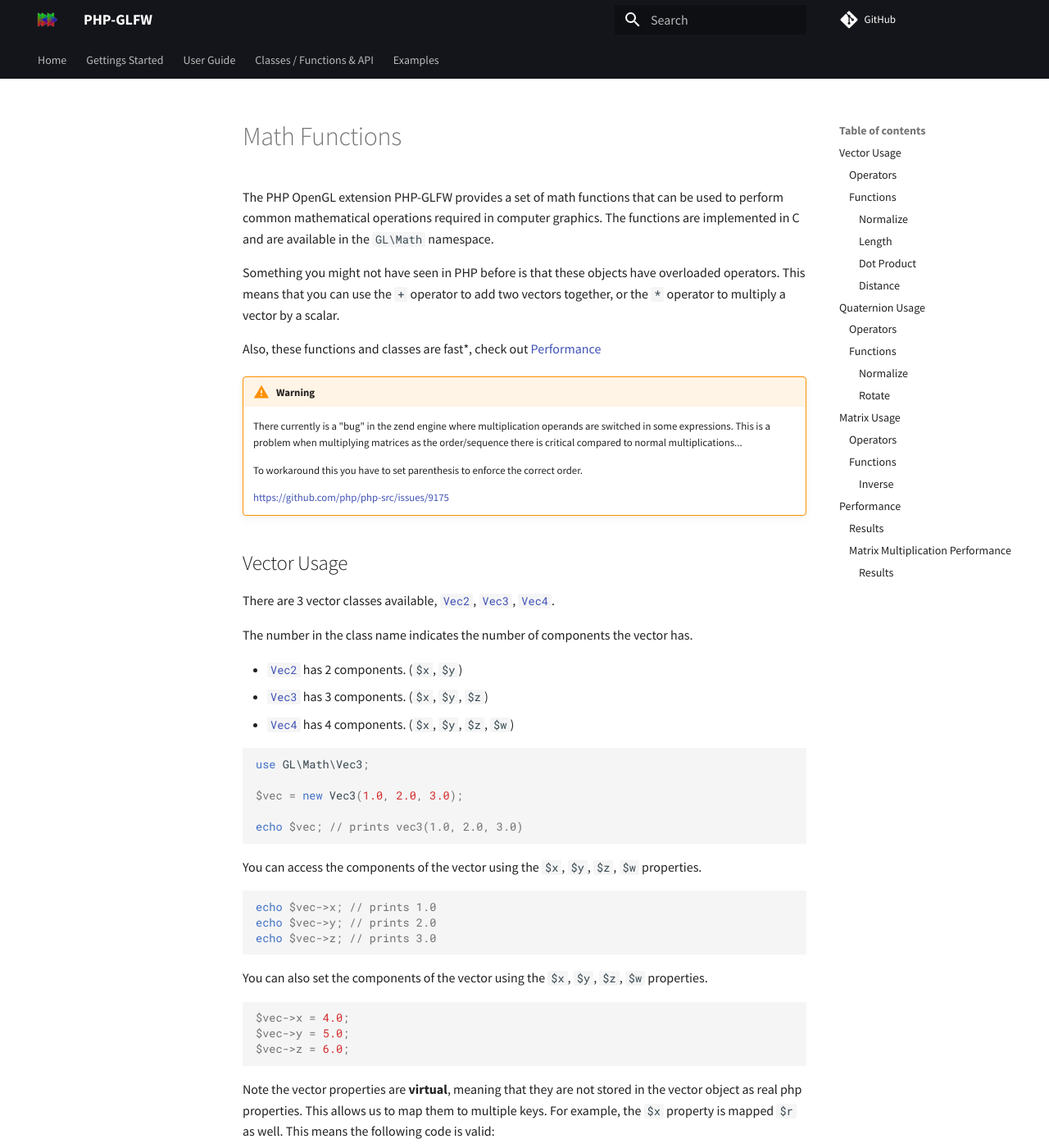
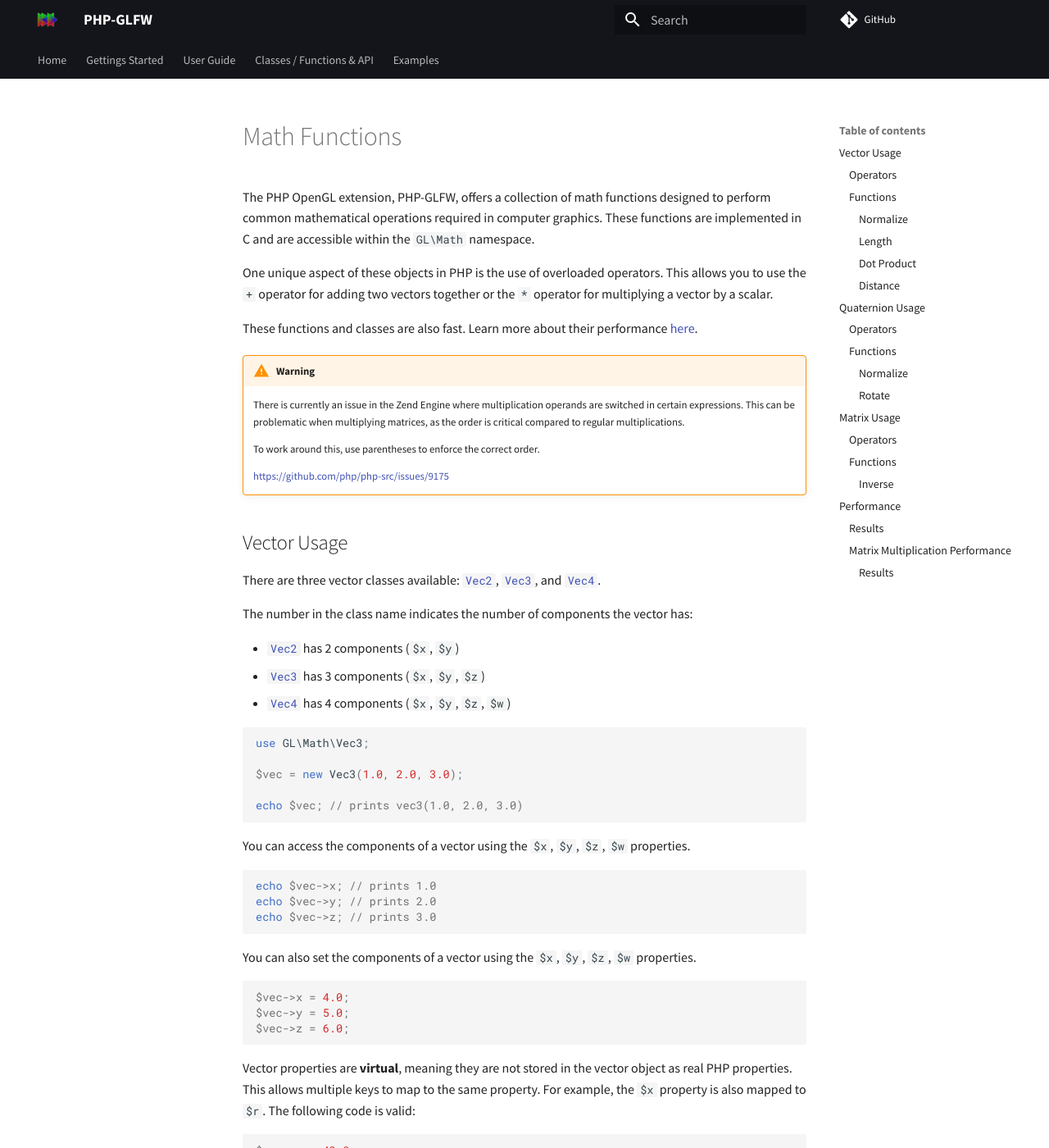
Before and after one commit to mario-deluna/php-glfw, an MkDocs documentation site: the page built from docs/user-guide/math/math_functions.md, in a window 1280 px wide and 1400 px high. Shown: the whole window at 82% size. Built offline with MkDocs 1.6.1 and Material for MkDocs 9.7.7, drawn with Linux system fonts in a browser that asks for light colours; comment, search, counter and statistics services are not loaded; some of the changed text lies outside the part shown.

Commit message:
Update math_functions.md

````diff
--- a/docs/user-guide/math/math_functions.md
+++ b/docs/user-guide/math/math_functions.md
@@ -1,31 +1,28 @@
 # Math Functions
 
-The PHP OpenGL extension PHP-GLFW provides a set of math functions that can be used to perform common mathematical operations required in computer graphics.
-The functions are implemented in C and are available in the `GL\Math` namespace.
+The PHP OpenGL extension, PHP-GLFW, offers a collection of math functions designed to perform common mathematical operations required in computer graphics. These functions are implemented in C and are accessible within the `GL\Math` namespace.
 
-Something you might not have seen in PHP before is that these objects have overloaded operators. This means that you can use the `+` operator to add two vectors together, or the `*` operator to multiply a vector by a scalar.
+One unique aspect of these objects in PHP is the use of overloaded operators. This allows you to use the `+` operator for adding two vectors together or the `*` operator for multiplying a vector by a scalar.
 
-Also, these functions and classes are fast*, check out [Performance](#performance)
+These functions and classes are also fast. Learn more about their performance [here](#performance).
 
 !!! warning
 
-    There currently is a "bug" in the zend engine where multiplication operands are switched in
-    some expressions. This is a problem when multiplying matrices as the order/sequence there is critical
-    compared to normal multiplications...
+    There is currently an issue in the Zend Engine where multiplication operands are switched in certain expressions. This can be problematic when multiplying matrices, as the order is critical compared to regular multiplications.
 
-    To workaround this you have to set parenthesis to enforce the correct order.
+    To work around this, use parentheses to enforce the correct order.
 
     [https://github.com/php/php-src/issues/9175](https://github.com/php/php-src/issues/9175)
 
 ## Vector Usage
 
-There are 3 vector classes available, [`Vec2`](/API/Math/Vec2.html), [`Vec3`](/API/Math/Vec3.html), [`Vec4`](/API/Math/Vec4.html).
+There are three vector classes available: [`Vec2`](/API/Math/Vec2.html), [`Vec3`](/API/Math/Vec3.html), and [`Vec4`](/API/Math/Vec4.html).
 
-The number in the class name indicates the number of components the vector has.
+The number in the class name indicates the number of components the vector has:
 
- * [`Vec2`](/API/Math/Vec2.html) has 2 components. (`$x`, `$y`)
- * [`Vec3`](/API/Math/Vec3.html) has 3 components. (`$x`, `$y`, `$z`)
- * [`Vec4`](/API/Math/Vec4.html) has 4 components. (`$x`, `$y`, `$z`, `$w`)
+ * [`Vec2`](/API/Math/Vec2.html) has 2 components (`$x`, `$y`)
+ * [`Vec3`](/API/Math/Vec3.html) has 3 components (`$x`, `$y`, `$z`)
+ * [`Vec4`](/API/Math/Vec4.html) has 4 components (`$x`, `$y`, `$z`, `$w`)
 
 ```php
 use GL\Math\Vec3;
@@ -35,7 +32,7 @@ $vec = new Vec3(1.0, 2.0, 3.0);
 echo $vec; // prints vec3(1.0, 2.0, 3.0)
 ```
 
-You can access the components of the vector using the `$x`, `$y`, `$z`, `$w` properties.
+You can access the components of a vector using the `$x`, `$y`, `$z`, `$w` properties.
 
 ```php
 echo $vec->x; // prints 1.0
@@ -43,7 +40,7 @@ echo $vec->y; // prints 2.0
 echo $vec->z; // prints 3.0
 ```
 
-You can also set the components of the vector using the `$x`, `$y`, `$z`, `$w` properties.
+You can also set the components of a vector using the `$x`, `$y`, `$z`, `$w` properties.
 
 ```php
 $vec->x = 4.0;
@@ -51,7 +48,7 @@ $vec->y = 5.0;
 $vec->z = 6.0;
 ```
 
-Note the vector properties are **virtual**, meaning that they are not stored in the vector object as real php properties. This allows us to map them to multiple keys. For example, the `$x` property is mapped `$r` as well. This means the following code is valid:
+Vector properties are **virtual**, meaning they are not stored in the vector object as real PHP properties. This allows multiple keys to map to the same property. For example, the `$x` property is also mapped to `$r`. The following code is valid:
 
 ```php
 $vec->r = 42.0;
@@ -63,7 +60,7 @@ echo $vec->g; // prints 100.0
 
 ### Operators
 
-As noted above the vector classes have overloaded operators. This means that you can use the `+` operator to add two vectors together, or the `*` operator to multiply a vector with another vector or a scalar.
+Vector classes have overloaded operators, which means you can use the `+` operator to add two vectors together or the `*` operator to multiply a vector with another vector or a scalar.
 
 ```php
 $vec1 = new Vec3(1.0, 2.0, 3.0);
````
Also changed, not shown: other parts of docs/user-guide/math/math_functions.md (+1 -1 lines).
